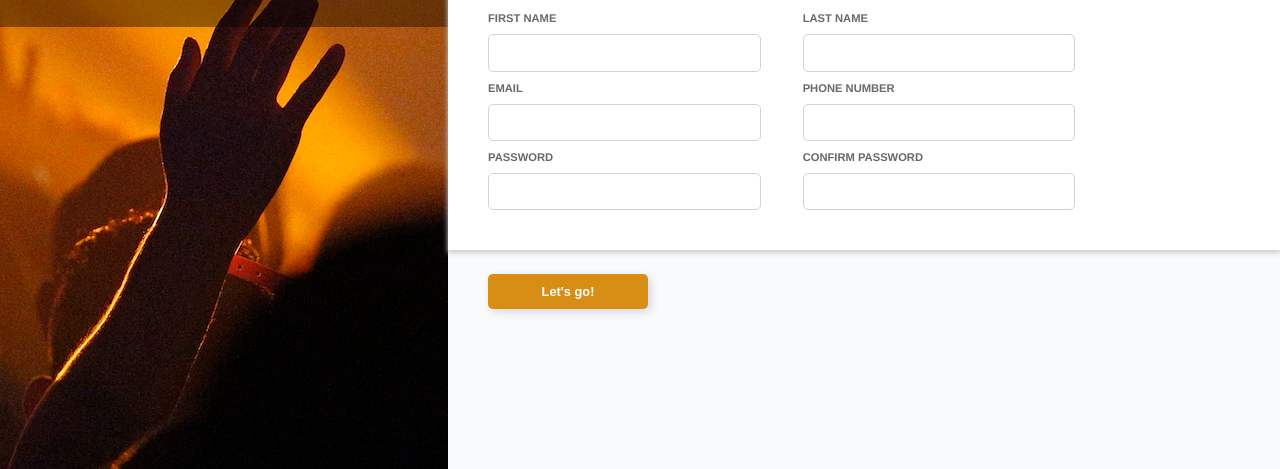
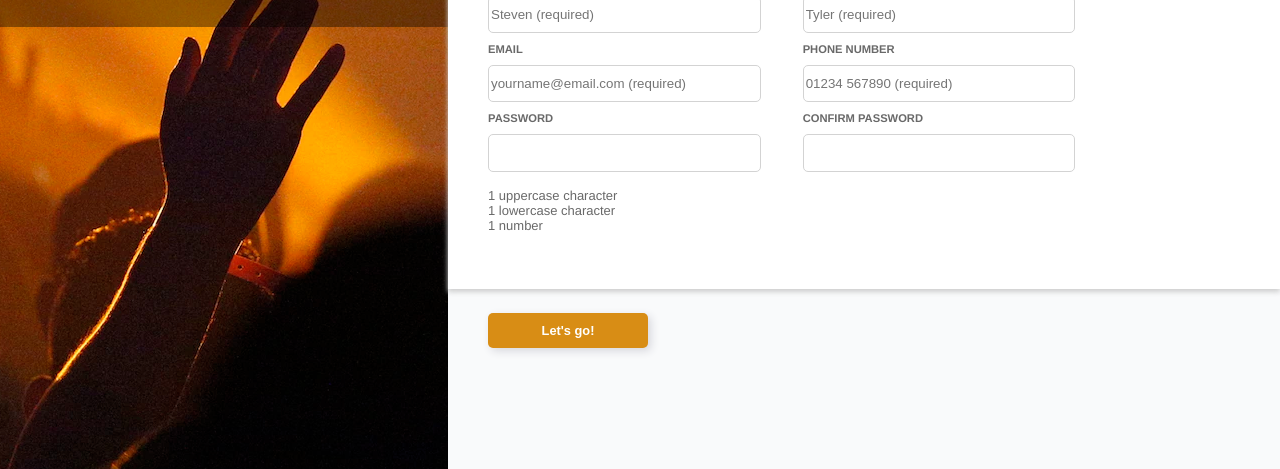
Before and after one commit to chimpankie/signupform, a plain HTML site: page index.html in a window 1280 px wide. Shown: the part 331-800 px from the top of the page. Drawn offline with Linux system fonts and the light colour scheme.

Commit message:
Finish html validation set up

```diff
--- a/index.html
+++ b/index.html
@@ -24,16 +24,42 @@
         <!-- right hand page including intro text and form-->
         <div id="rightbar">
             <div id="rightHeader"><p>Unlike Steven Tyler, you never need to a miss thing... <i>The Hip Fire's</i> newsletter will make sure you're up to date on everything that matters.</p>
-                <p>So don't close your eyes, don't fall asleep: just sign up.</p></div>
+                <p>So don't close your eyes, don't fall asleep: register to stay up to date.</p></div>
             <div id="formContainer">
                 <form>
                     <div id="form">
-                    <div class="formItem"><label for="firstName">FIRST NAME</label><input type="text" id="firstName"></div>
-                    <div class="formItem"><label for="lastName">LAST NAME</label><input type="text" id="lastName"></div>
-                    <div class="formItem"><label for="email">EMAIL</label><input type="email" id="email"></div>
-                    <div class="formItem"><label for="phoneNumber">PHONE NUMBER</label><input type="tel" id="phoneNumber"></div>
-                    <div class="formItem"><label for="password">PASSWORD</label><input type="password" id="password"></div>
-                    <div class="formItem"><label for="confirmPassword">CONFIRM PASSWORD</label><input type="password" id="confirmPassword"></div>
+                        <div class="formItem">
+                            <label for="firstName">FIRST NAME</label>
+                            <input type="text" id="firstName" required minlength="2" placeholder="Steven (required)">
+                        </div>
+                        <div class="formItem">
+                            <label for="lastName">LAST NAME</label>
+                            <input type="text" id="lastName" placeholder="Tyler (required)" required minlength="2">
+                        </div>
+                        <div class="formItem">
+                            <label for="email">EMAIL</label>
+                            <input type="email" id="email" placeholder="yourname@email.com (required)" required>
+                        </div>
+                        <div class="formItem">
+                            <label for="phoneNumber">PHONE NUMBER</label>
+                            <input type="tel" id="phoneNumber" placeholder="01234 567890 (required)" required>
+                        </div>
+                        <div class="formItem">
+                            <label for="password">PASSWORD</label>
+                            <input type="password" id="password" pattern="^(?=.*\d)(?=.*[a-z])(?=.*[A-Z])(?!.*\s).*$" required>
+                            <ul>
+                                <li>1 uppercase character</li>
+                                <li>1 lowercase character</li>
+                                <li>1 number</li>
+                            </ul>
+                        </div>
+                        <div class="formItem">
+                            <label for="confirmPassword">CONFIRM PASSWORD</label>
+                            <input type="password" id="confirmPassword" pattern="^(?=.*\d)(?=.*[a-z])(?=.*[A-Z])(?!.*\s).*$" required>
+                        </div>
+                        <div class="formItem">
+
+                        </div>
                     </div>
 
 
--- a/style.css
+++ b/style.css
@@ -118,11 +118,29 @@ input {
     border-radius: 5px;
 }
 
-input:focus {
-    border: 1px solid deepskyblue;
+input:focus:valid {
+    border: 1px solid lightgreen;
     position: relative;
     box-shadow: 4px 4px 11px -2px #BCBCBC;
 
+}
+
+input:placeholder-shown{
+    line-height: 2.5em;
+    width: 20em;
+    border: 1px solid lightgray;
+    border-radius: 5px;
+
+}
+
+input:focus:invalid {
+    border: 1px solid lightcoral;
+    position: relative;
+    box-shadow: 4px 4px 11px -2px #BCBCBC;
+}
+
+input:valid {
+    border: 1px solid lightgreen;
 }
 
 label {
@@ -144,3 +162,13 @@ button {
     box-shadow: 3px 3px 8px 0px #D7D7DD;
 
 }
+
+ul {
+    list-style: none;
+    padding: 0;
+}
+
+li {
+    font-size: small;
+    color: dimgray;
+}
```
